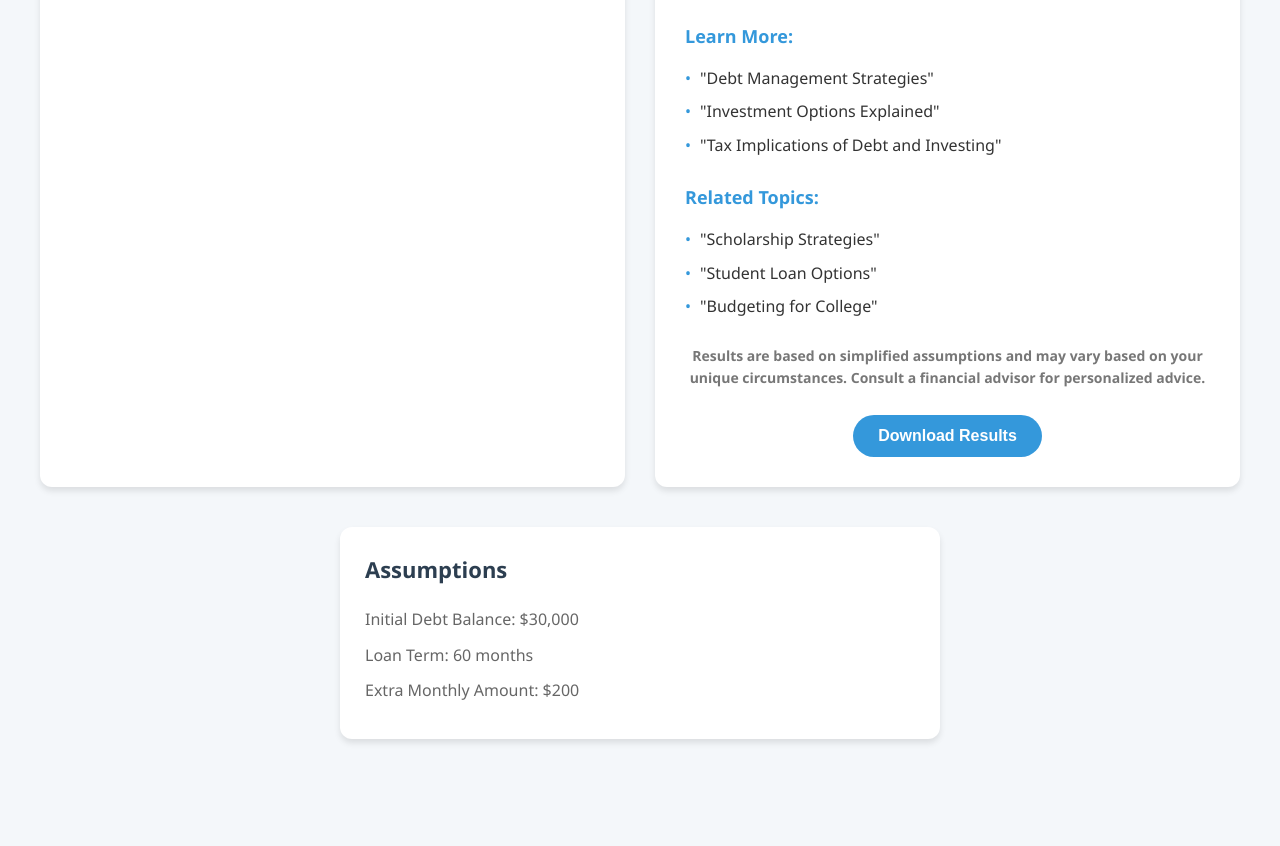
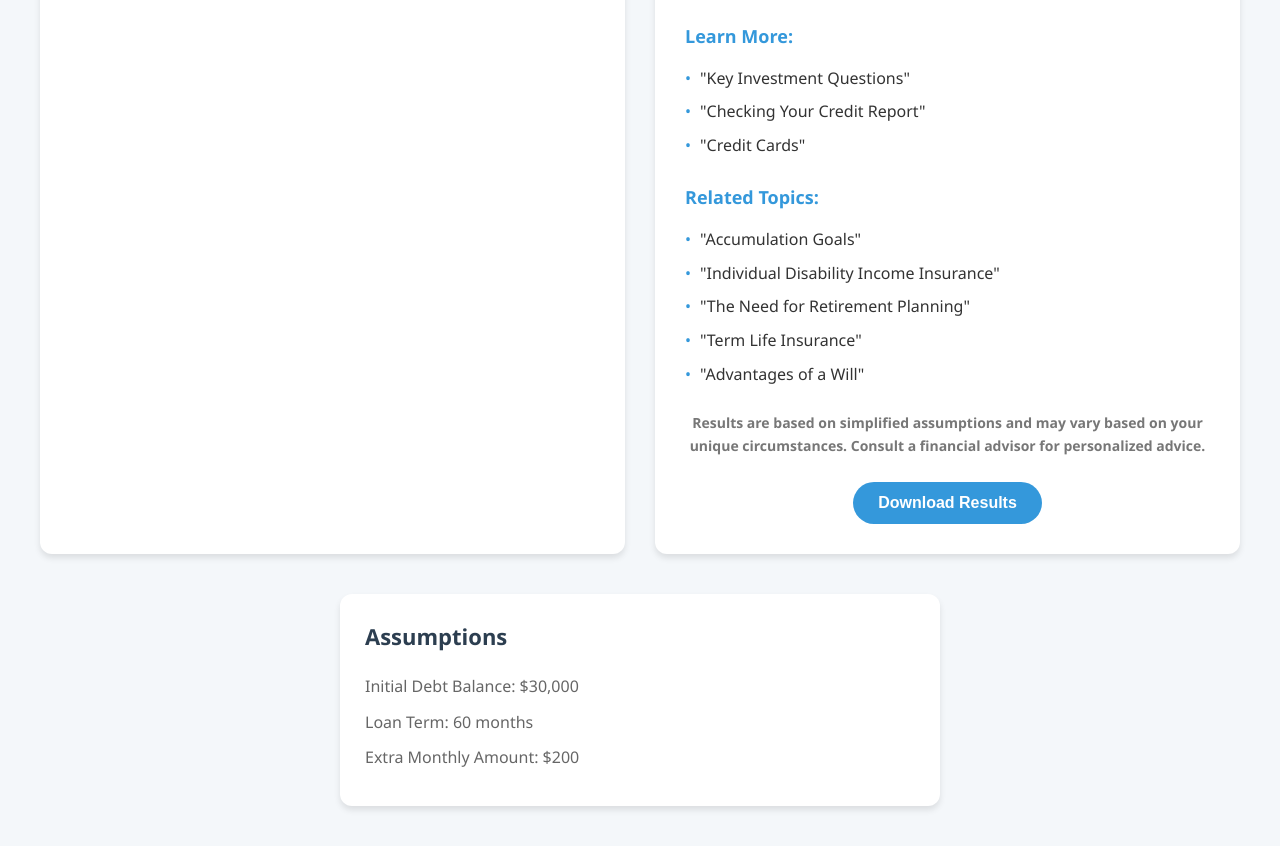
Before and after one commit to jasonmangold/question6, a plain HTML site: page index.html in a window 1280 px wide. Shown: the part 1069-1915 px from the top of the page. Before the commit the page ends 1848 px from the top, so only its background shows below. Drawn offline with nearby package versions, Linux system fonts and the light colour scheme.

Commit message:
Update index.html

```diff
--- a/index.html
+++ b/index.html
@@ -348,17 +348,17 @@
                 <p id="additionalText"></p>
                 <div class="learn-more">
                     <h3>Learn More:</h3>
-                    <div class="report-list">
-                        <p>"Debt Management Strategies"</p>
-                        <p>"Investment Options Explained"</p>
-                        <p>"Tax Implications of Debt and Investing"</p>
+                    <div class="report-list" id="learnMoreList">
+                        <!-- Populated by JavaScript -->
                     </div>
                     <div class="related-topics">
                         <h3>Related Topics:</h3>
                         <div class="report-list">
-                            <p>"Scholarship Strategies"</p>
-                            <p>"Student Loan Options"</p>
-                            <p>"Budgeting for College"</p>
+                            <p>"Accumulation Goals"</p>
+                            <p>"Individual Disability Income Insurance"</p>
+                            <p>"The Need for Retirement Planning"</p>
+                            <p>"Term Life Insurance"</p>
+                            <p>"Advantages of a Will"</p>
                         </div>
                     </div>
                 </div>
@@ -386,6 +386,7 @@
         const resultMessage = document.getElementById('resultMessage');
         const additionalText = document.getElementById('additionalText');
         const chartCanvas = document.getElementById('comparisonChart');
+        const learnMoreList = document.getElementById('learnMoreList');
 
         const ctx = chartCanvas.getContext('2d');
         const comparisonChart = new Chart(ctx, {
@@ -426,6 +427,24 @@
                 }
             }
         });
+
+        // Randomize 3 reports for Learn More section
+        const learnMoreReports = [
+            "Accumulation Goals", "Purchasing Power of One Dollar", "Checking Your Credit Report",
+            "Credit Cards", "Debt Repayment Strategies", "Managing Your Debt",
+            "Repaying Student Debt", "Time and Growth of Money", "Up to Your Neck in Debt?",
+            "Asset Allocation", "Basic Investment Tools", "Coping With Market Volatility",
+            "Federal Taxation of Common Investments", "Key Investment Questions",
+            "Pay Off the Mortgage or Invest?", "Stock Market Indexes and Averages",
+            "The Perfect Investment", "The Rule of 72 and the Rule of 115", "Types of Investment Risk",
+            "Dollar Cost Averaging"
+        ];
+        function populateLearnMore() {
+            const shuffled = learnMoreReports.sort(() => 0.5 - Math.random());
+            const selected = shuffled.slice(0, 3);
+            learnMoreList.innerHTML = selected.map(report => `<p>"${report}"</p>`).join('');
+        }
+        populateLearnMore();
 
         function calculateMinimumPayment(debtBalance, interestRate, termMonths) {
             const monthlyRate = interestRate / 100 / 12;
```
